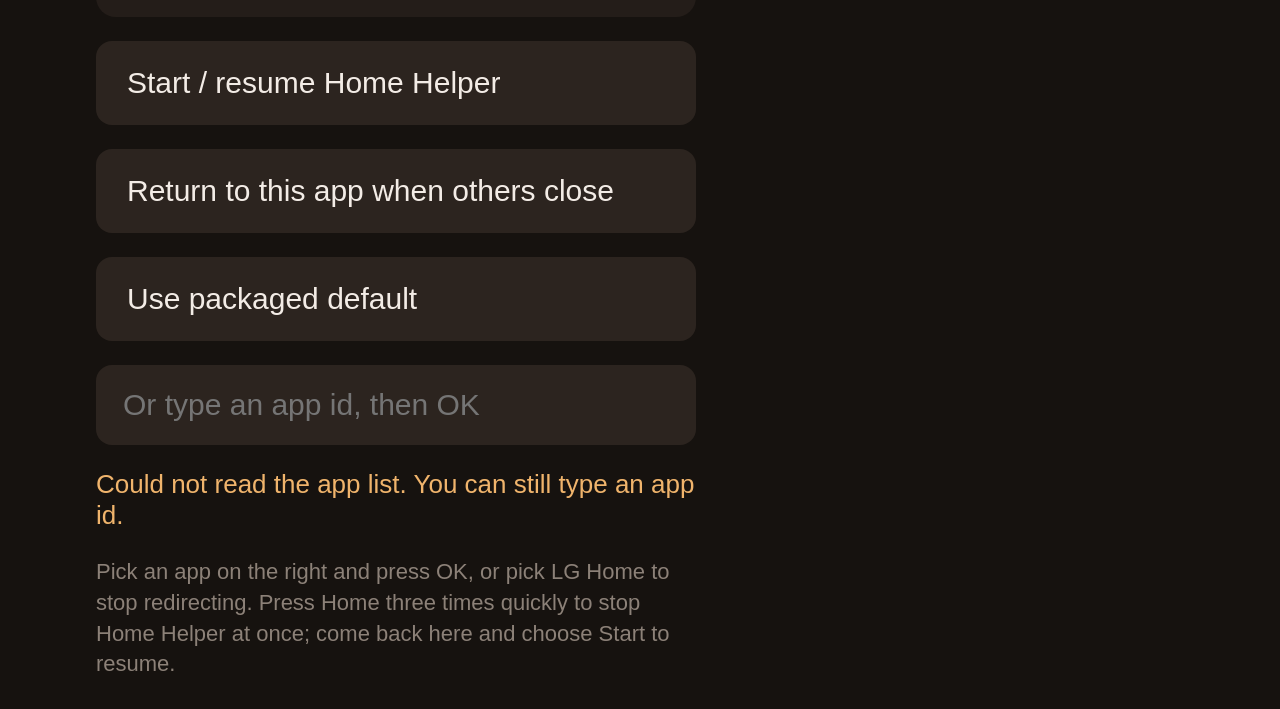
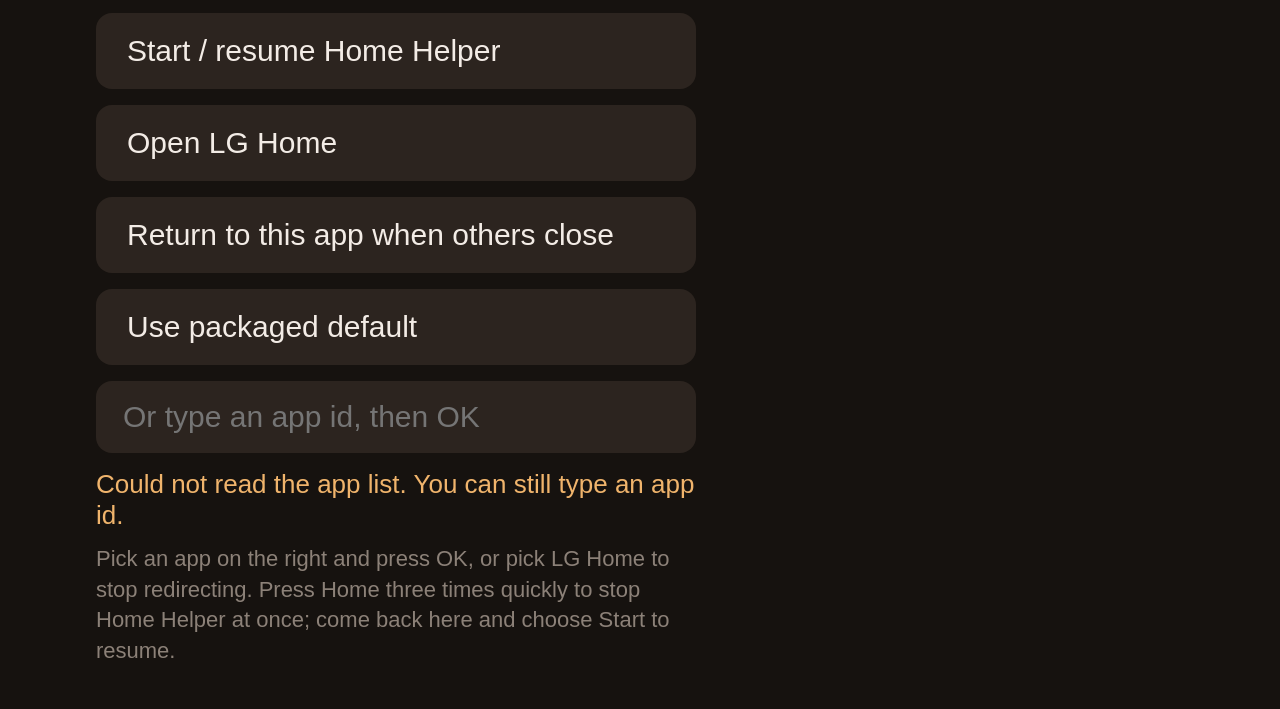
Before and after one commit to TheoGal/lg-homehelper, a website: page settings/index.html in a window 1280 px wide. Shown: the part 353-1062 px from the top of the page. Drawn offline with Linux system fonts and the light colour scheme.

Commit message:
Settings: Open LG Home button
Opens LG Home once without changing the chosen app. Tightens the left
column so every button and the hint fit on screen.

Co-Authored-By: Claude Opus 5.5 <noreply@anthropic.com>
Claude-Session: https://claude.ai/code/session_01GGffTuPnQ7r8XtEgn8LE92

```diff
--- a/settings/app.js
+++ b/settings/app.js
@@ -201,6 +201,11 @@
         message(ok ? 'Home Helper started.' : 'Could not start Home Helper.');
         setTimeout(refreshTarget, 1500);
       });
+    } else if (el.id === 'lghome') {
+      // A one-off visit: the Home button keeps opening the chosen app.
+      launch(LG_HOME, null, function (ok) {
+        if (!ok) message('Could not open LG Home.');
+      });
     } else if (el.id === 'pair') {
       startPairing();
     } else if (el.id === 'reset') {
--- a/settings/index.html
+++ b/settings/index.html
@@ -7,20 +7,20 @@
   * { box-sizing: border-box; }
   html, body { margin: 0; width: 1920px; height: 1080px; overflow: hidden;
     background: #16120f; color: #f3ece6; font-family: sans-serif; }
-  #wrap { display: flex; height: 100%; padding: 72px 96px; gap: 72px; }
-  #side { width: 600px; display: flex; flex-direction: column; gap: 24px; }
+  #wrap { display: flex; height: 100%; padding: 60px 96px; gap: 72px; }
+  #side { width: 600px; display: flex; flex-direction: column; gap: 16px; }
   h1 { font-size: 52px; margin: 0 0 8px; font-weight: 600; }
   .label { font-size: 26px; color: #b9aea4; }
   #current { background: #241d19; border-radius: 20px; padding: 28px 32px; }
   #currentTitle { font-size: 38px; margin: 6px 0 4px; word-break: break-all; }
   #currentMeta { font-size: 24px; color: #b9aea4; }
   #helperState, #pairState { font-size: 24px; margin-top: 10px; }
-  .btn { display: block; width: 100%; text-align: left; font-size: 30px; padding: 22px 28px;
+  .btn { display: block; width: 100%; text-align: left; font-size: 30px; padding: 18px 28px;
     border-radius: 16px; background: #2c241f; color: inherit; border: 3px solid transparent; }
   .focus { border-color: #f0b46c !important; background: #3a2f28 !important; }
-  #manual { font-size: 30px; padding: 20px 24px; border-radius: 16px; width: 100%;
+  #manual { font-size: 30px; padding: 16px 24px; border-radius: 16px; width: 100%;
     background: #2c241f; color: inherit; border: 3px solid transparent; outline: none; }
-  #msg { font-size: 26px; min-height: 64px; color: #f0b46c; }
+  #msg { font-size: 26px; min-height: 36px; color: #f0b46c; }
   #hint { font-size: 22px; color: #8c8178; margin-top: auto; line-height: 1.4; }
   #main { flex: 1; display: flex; flex-direction: column; min-width: 0; }
   #list { flex: 1; overflow: hidden; position: relative; margin-top: 16px; }
@@ -44,6 +44,7 @@
       <div id="pairState"></div>
     </div>
     <button class="btn nav" id="start">Start / resume Home Helper</button>
+    <button class="btn nav" id="lghome">Open LG Home</button>
     <button class="btn nav" id="pair">Return to this app when others close</button>
     <button class="btn nav" id="reset">Use packaged default</button>
     <input class="nav" id="manual" placeholder="Or type an app id, then OK">
```
Also changed, not shown: README.md, docs/settings-app-chosen.png.
